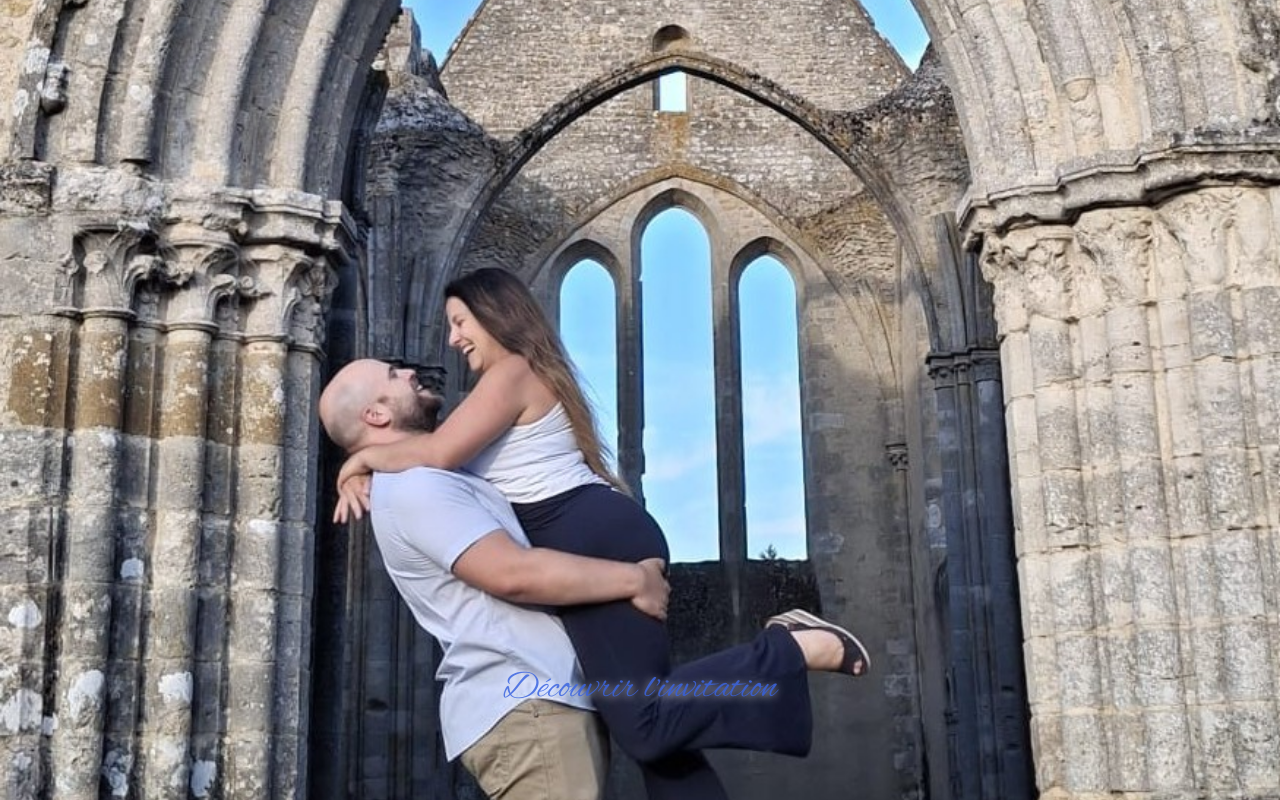
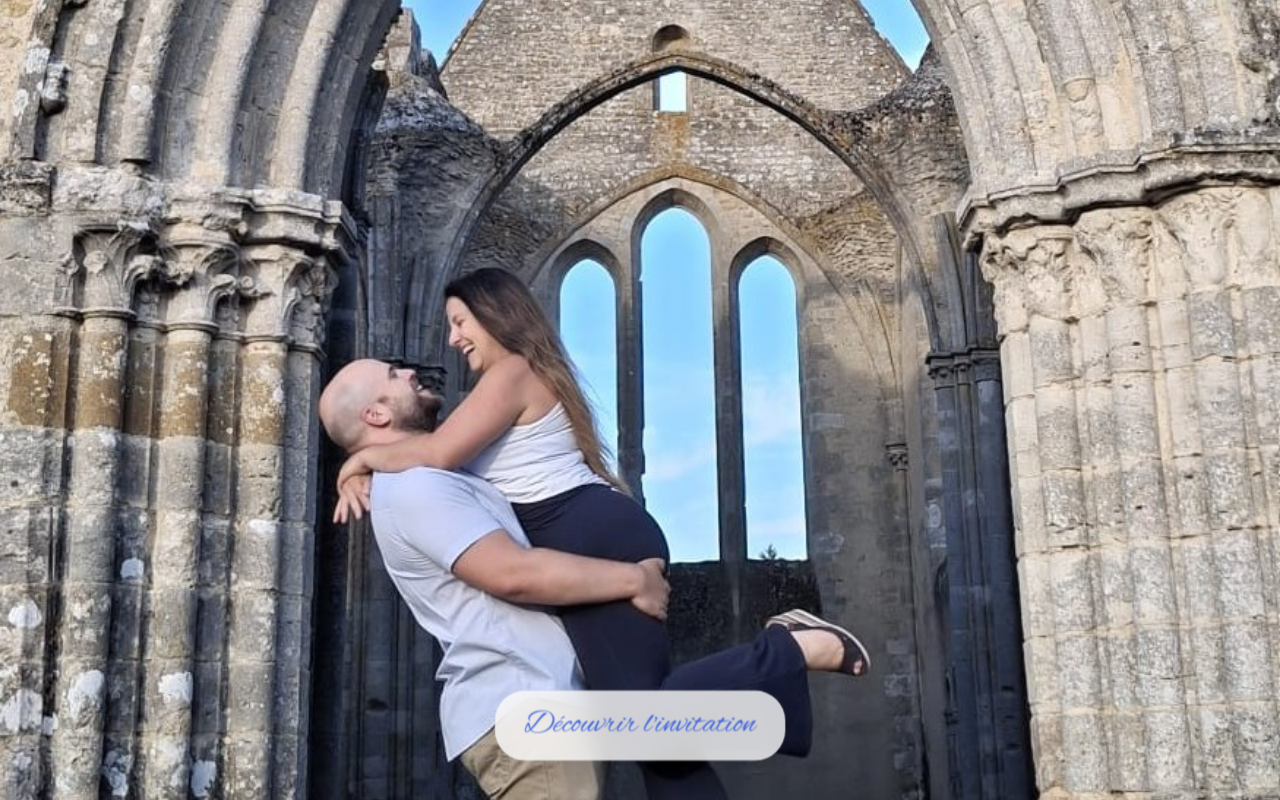
Before and after one commit to Hachimanai/julie-benjamin-mariage, a website: page index.html in a window 1280 px wide. Shown: the top 800 px of the page. Drawn offline with nearby package versions, Linux system fonts and the light colour scheme.

Commit message:
design: cover-hint ameliore en bouton capsule glassmorphism plus bas

```diff
--- a/style.css
+++ b/style.css
@@ -70,21 +70,44 @@ body.locked {
 
 .cover-hint {
     position: absolute;
-    bottom: 80px;
+    bottom: 40px;
     left: 50%;
     transform: translateX(-50%);
     font-family: 'Alex Brush', cursive;
-    font-size: 38px;
+    font-size: 32px;
     color: var(--accent-blue);
     white-space: nowrap;
     z-index: 20;
-    text-shadow: 0 2px 8px rgba(255, 255, 255, 0.9);
-    animation: hintPulse 2s infinite ease-in-out;
+
+    /* Glassmorphism */
+    padding: 8px 28px;
+    background: rgba(255, 255, 255, 0.7);
+    backdrop-filter: blur(12px);
+    -webkit-backdrop-filter: blur(12px);
+    border: 1px solid rgba(255, 255, 255, 0.45);
+    border-radius: 30px;
+    box-shadow: 0 10px 30px rgba(0, 0, 0, 0.08);
+
+    display: flex;
+    align-items: center;
+    justify-content: center;
+
+    transition: all 0.3s ease-in-out;
+    animation: hintPulse 2.5s infinite ease-in-out;
 }
 
 @keyframes hintPulse {
-    0%, 100% { opacity: 0.4; transform: translateX(-50%) scale(0.98); }
-    50% { opacity: 1; transform: translateX(-50%) scale(1.02); }
+    0%, 100% {
+        opacity: 0.9;
+        transform: translateX(-50%) scale(0.97);
+        box-shadow: 0 6px 20px rgba(0, 0, 0, 0.08);
+    }
+    50% {
+        opacity: 1;
+        transform: translateX(-50%) scale(1.03);
+        box-shadow: 0 12px 35px rgba(0, 0, 0, 0.15);
+        background: rgba(255, 255, 255, 0.85);
+    }
 }
 
 main {
```
